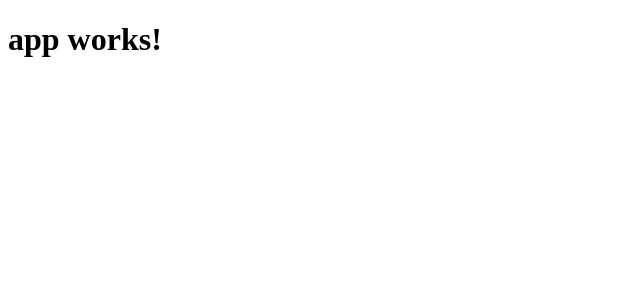
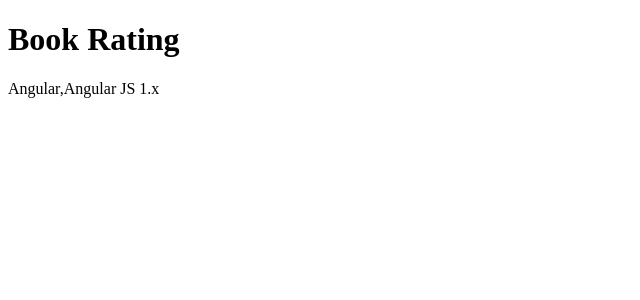
Before and after one commit to angular-schule/2017-04-angular-workshop-bonn, an Angular app in the folder book-rating/: page / in a window 1280 px wide. Shown: the top 300 px of the page, without its empty margins (0-640 px from the left). Built offline with nearby package versions, Linux system fonts and the light colour scheme.

Commit message:
dashboard: showing books as strings

```diff
--- a/book-rating/src/app/app.component.html
+++ b/book-rating/src/app/app.component.html
@@ -1,4 +1,7 @@
 <h1>
   {{title}}
 </h1>
+
+<cs-dashboard></cs-dashboard>
+
 <router-outlet></router-outlet>
--- a/book-rating/src/app/app.component.ts
+++ b/book-rating/src/app/app.component.ts
@@ -6,5 +6,5 @@
   styleUrls: ['./app.component.css']
 })
 export class AppComponent {
-  title = 'app works!';
+  title = 'Book Rating';
 }
--- a/book-rating/src/app/app.module.ts
+++ b/book-rating/src/app/app.module.ts
@@ -5,10 +5,12 @@
 
 import { AppRoutingModule } from './app-routing.module';
 import { AppComponent } from './app.component';
+import { DashboardComponent } from './dashboard/dashboard.component';
 
 @NgModule({
   declarations: [
-    AppComponent
+    AppComponent,
+    DashboardComponent
   ],
   imports: [
     BrowserModule,
--- /dev/null
+++ b/book-rating/src/app/dashboard/dashboard.component.html
@@ -0,0 +1 @@
+{{ books }}
--- /dev/null
+++ b/book-rating/src/app/dashboard/dashboard.component.ts
@@ -0,0 +1,16 @@
+import { Component, OnInit } from '@angular/core';
+
+@Component({
+  selector: 'cs-dashboard',
+  templateUrl: './dashboard.component.html',
+  styleUrls: ['./dashboard.component.css']
+})
+export class DashboardComponent implements OnInit {
+  books: string[];
+
+  constructor() { }
+
+  ngOnInit() {
+    this.books = ['Angular', 'Angular JS 1.x'];
+  }
+}
```
Also changed, not shown: book-rating/src/app/dashboard/dashboard.component.css (added), 2 other files (tests, documents, lock files or other folders).
